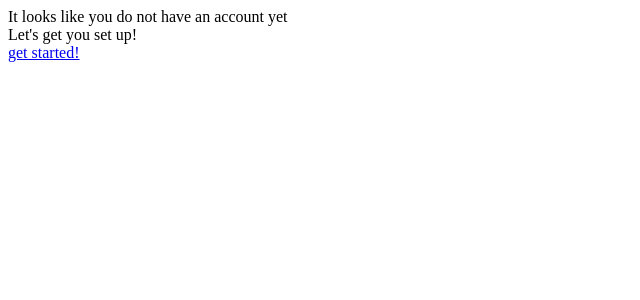
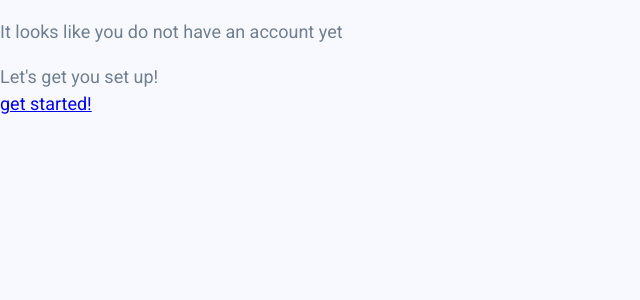
Before and after one commit to makeupsomething/virtusize-test, a Vue app: page / in a window 1280 px wide. Shown: the top 300 px of the page, without its empty margins (0-640 px from the left). Built offline with nearby package versions, Linux system fonts and the light colour scheme.

Commit message:
Set up sass dev env and add basic reset

```diff
--- /dev/null
+++ b/src/assets/styles/css/main.css
@@ -0,0 +1,49 @@
+@import url("https://fonts.googleapis.com/css?family=Roboto&display=swap");
+* {
+  box-sizing: border-box;
+  margin: 0; }
+
+* + * {
+  margin-top: 1rem; }
+
+html,
+body {
+  margin: 0;
+  color: slategray;
+  background-color: ghostwhite;
+  font-family: 'Roboto', -apple-system, BlinkMacSystemFont, 'Segoe UI', Roboto, Oxygen, Ubuntu, Cantarell, 'Open Sans', 'Helvetica Neue', sans-serif;
+  font-size: 18px;
+  line-height: 1.5; }
+  html h1,
+  html h2,
+  html h3,
+  html h4,
+  html h5,
+  html h6,
+  body h1,
+  body h2,
+  body h3,
+  body h4,
+  body h5,
+  body h6 {
+    color: #222;
+    line-height: 1.1; }
+    html h1 + *,
+    html h2 + *,
+    html h3 + *,
+    html h4 + *,
+    html h5 + *,
+    html h6 + *,
+    body h1 + *,
+    body h2 + *,
+    body h3 + *,
+    body h4 + *,
+    body h5 + *,
+    body h6 + * {
+      margin-top: 0.5rem; }
+  html strong,
+  body strong {
+    color: #222; }
+  html li,
+  body li {
+    margin-top: 0.25rem; }
--- /dev/null
+++ b/src/assets/styles/sass/main.scss
@@ -0,0 +1 @@
+@import "./reset/base.scss";
--- /dev/null
+++ b/src/assets/styles/sass/reset/_base.scss
@@ -0,0 +1,42 @@
+@import url('https://fonts.googleapis.com/css?family=Roboto&display=swap');
+
+* {
+    box-sizing: border-box;
+    margin: 0;
+}
+
+* + * {
+    margin-top: 1rem;
+}
+
+html,
+body {
+    margin: 0;
+    color: slategray;
+    background-color: ghostwhite;
+    font-family: 'Roboto', -apple-system, BlinkMacSystemFont, 'Segoe UI', Roboto, Oxygen, Ubuntu, Cantarell, 'Open Sans', 'Helvetica Neue', sans-serif;
+    font-size: 18px;
+    line-height: 1.5;
+
+    h1,
+    h2,
+    h3,
+    h4,
+    h5,
+    h6 {
+        color: #222;
+        line-height: 1.1;
+
+        + * {
+            margin-top: 0.5rem;
+        }
+    }
+
+    strong {
+        color: #222;
+    }
+
+    li {
+        margin-top: 0.25rem;
+    }
+}
--- a/src/main.js
+++ b/src/main.js
@@ -2,6 +2,8 @@ import Vue from 'vue'
 import App from './App.vue'
 import router from '@/router'
 import store from '@/store'
+
+import '@/assets/styles/css/main.css'
 
 Vue.config.productionTip = false
 
```
Also changed, not shown: package.json (+9 -1 lines), 1 other file (tests, documents, lock files or other folders).
